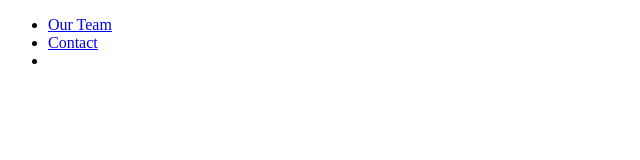
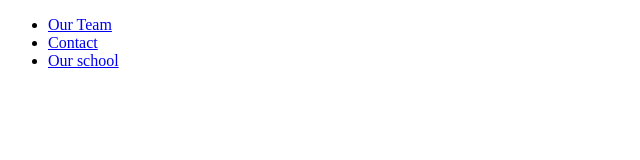
Before and after one commit to JanTheBeast/Panicattackwebsite, a plain HTML site: page index.html in a window 1280 px wide. Shown: the full height of the page, 0-640 px from the left. Drawn offline with Linux system fonts and the light colour scheme.

Commit message:
added link to beekvliet site

```diff
--- a/index.html
+++ b/index.html
@@ -11,7 +11,7 @@
         <ul>
             <li><a href="pages/team.html">Our Team</a></li>
             <li><a href="pages/contact.html">Contact</a></li>
-            <li></li>
+            <li><a href="https://gymnasiumbeekvliet.nl">Our school</a></li>
         </ul>
     </header>
     <section></section>
```
